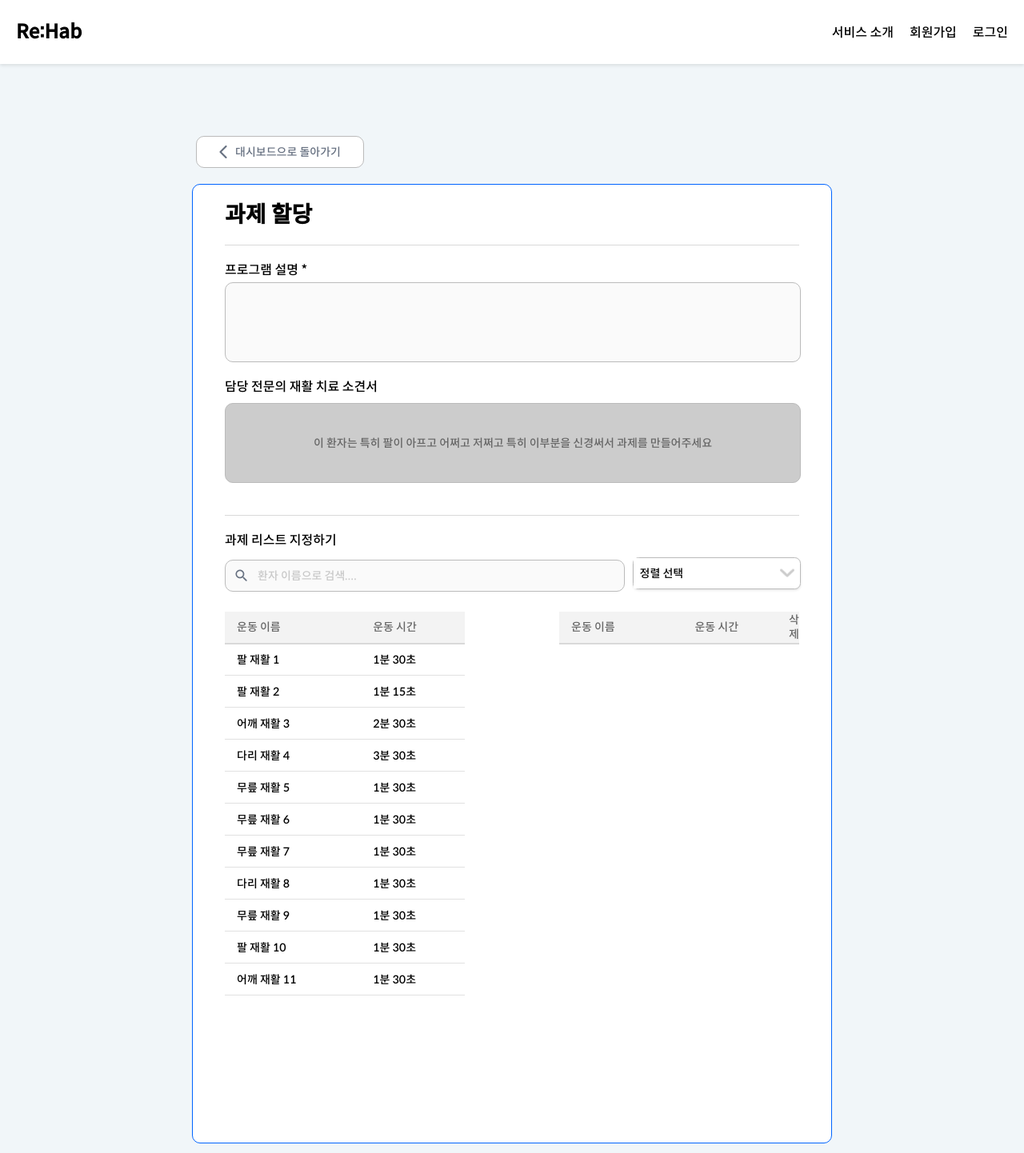
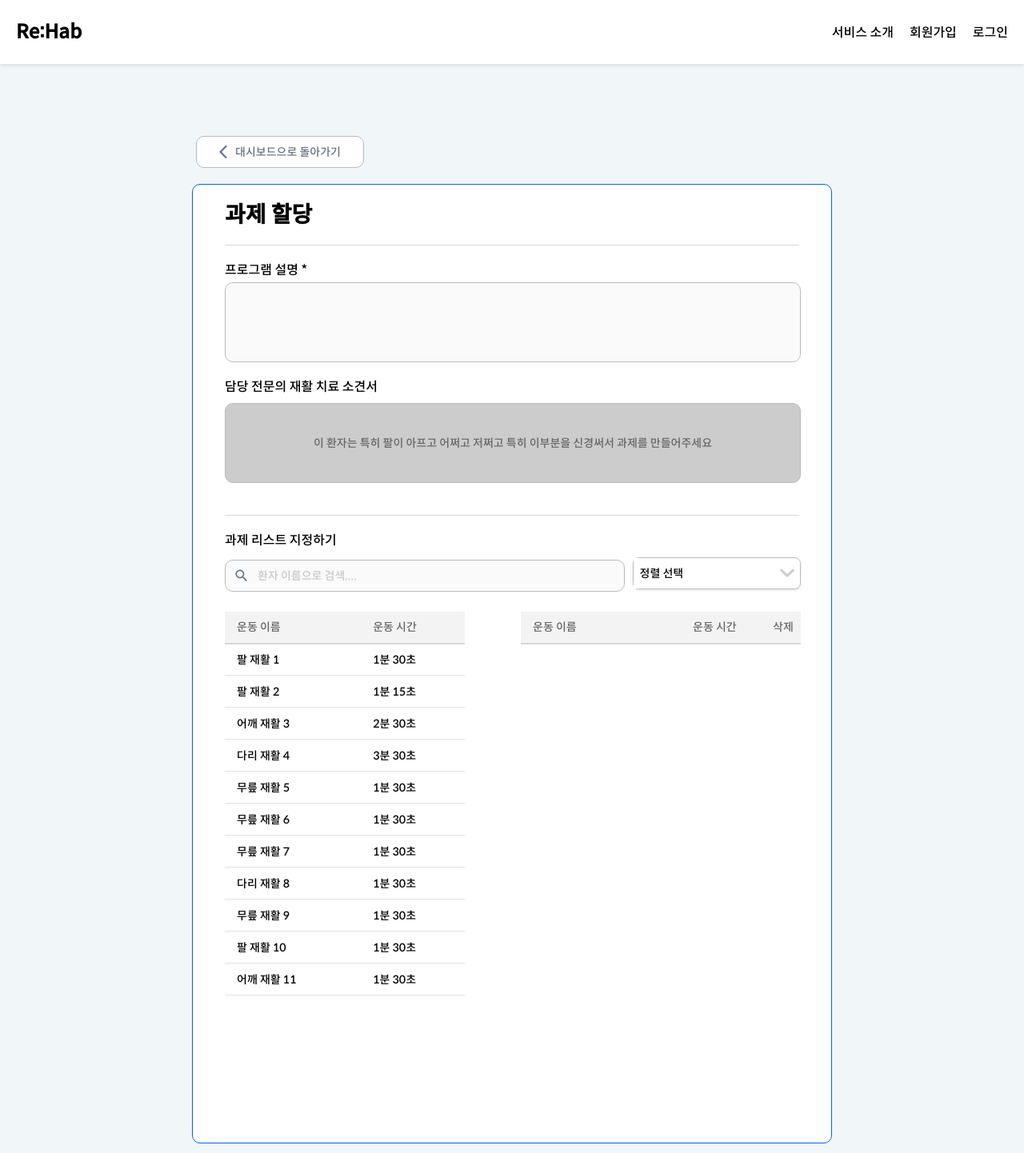
Before and after one commit to sync-without-async/Rehab-FrontEnd, a React (Vite) app: page /theramakeassgin in a window 1280 px wide. Shown: the top 1442 px of the page at 80% size. Built offline with nearby package versions, Linux system fonts and the light colour scheme.

Commit message:
Feat: 강의 목록 최종 구현

```diff
--- a/src/components/TherapistDashBoard/TheraMakeAssgin.jsx
+++ b/src/components/TherapistDashBoard/TheraMakeAssgin.jsx
@@ -101,7 +101,7 @@ const TableHeader = styled.th`
     width: 200px;
   }
   &:nth-child(2) {
-    width: 150px;
+    width: 100px;
   }
 `;
 
@@ -114,10 +114,15 @@ const DeleteIcon = styled.div`
 `;
 
 const ListsContainer = styled.div`
-  display: flex;  // Flex를 사용해 옆으로 나열합니다.
-  justify-content: space-between;  // 각 항목 간의 공간을 동일하게 배분합니다.
-  width: 100%;  // 너비를 최대로 사용합니다.
+  display: flex;
+  justify-content: space-between;
+  width: 720px;
 `;
+
+const SelectedTable = styled(Table)`
+  width: 350px;
+`;
+
 
 const filterlist = ["팔 재활", "어깨 재활", "허벅지 재활", "무릎 재활"];
 const TheraMakeAssign = () => {
@@ -231,7 +236,7 @@ const TheraMakeAssign = () => {
 <SelectedExercisesContainer>
   <Droppable droppableId="selectedExercises">
     {(provided) => (
-              <Table ref={provided.innerRef} {...provided.droppableProps}>
+      <SelectedTable ref={provided.innerRef} {...provided.droppableProps}>
         <thead>
           <TableRow>
             <TableHeader>운동 이름</TableHeader>
@@ -272,7 +277,7 @@ const TheraMakeAssign = () => {
           ))}
           {provided.placeholder}
         </tbody>
-              </Table>
+      </SelectedTable>
     )}
   </Droppable>
 </SelectedExercisesContainer>
```
Lines whose indentation alone changed are shown as unchanged.
